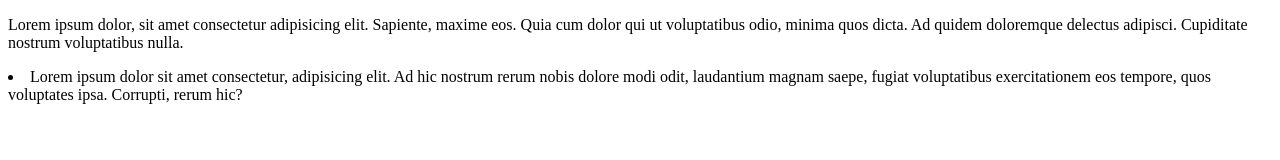
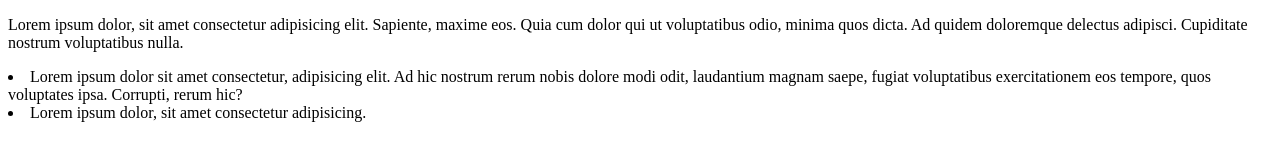
Before and after one commit to Bennyscape/Git-practice-demo, a plain HTML site: page index.html in a window 1280 px wide. Drawn offline with Linux system fonts and the light colour scheme.

Commit message:
New updated Text

```diff
--- a/index.html
+++ b/index.html
@@ -15,6 +15,7 @@
 
 <p>
    <li>Lorem ipsum dolor sit amet consectetur, adipisicing elit. Ad hic nostrum rerum nobis dolore modi odit, laudantium magnam saepe, fugiat voluptatibus exercitationem eos tempore, quos voluptates ipsa. Corrupti, rerum hic?</li>
+   <li>Lorem ipsum dolor, sit amet consectetur adipisicing.</li>
 </p>
 
 <body>
```
